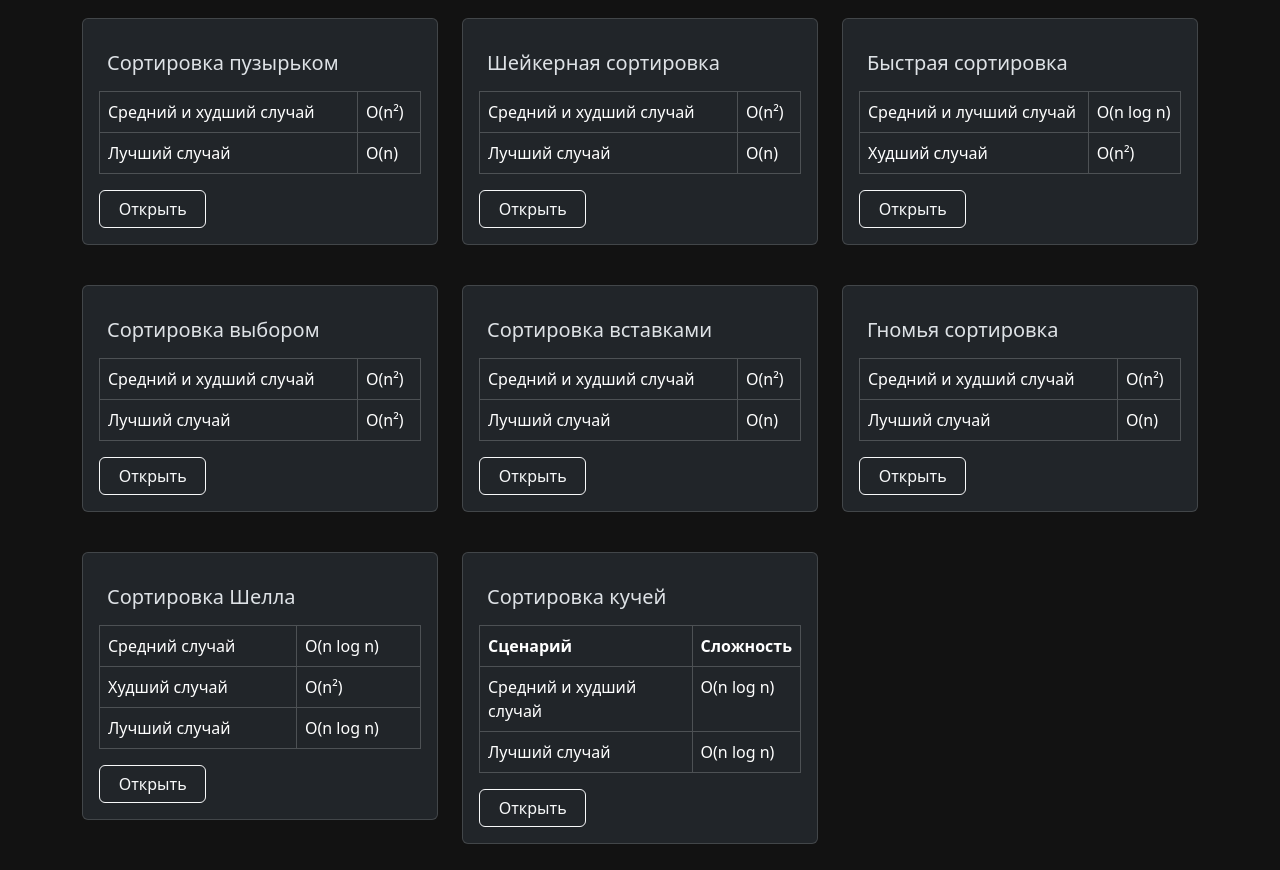
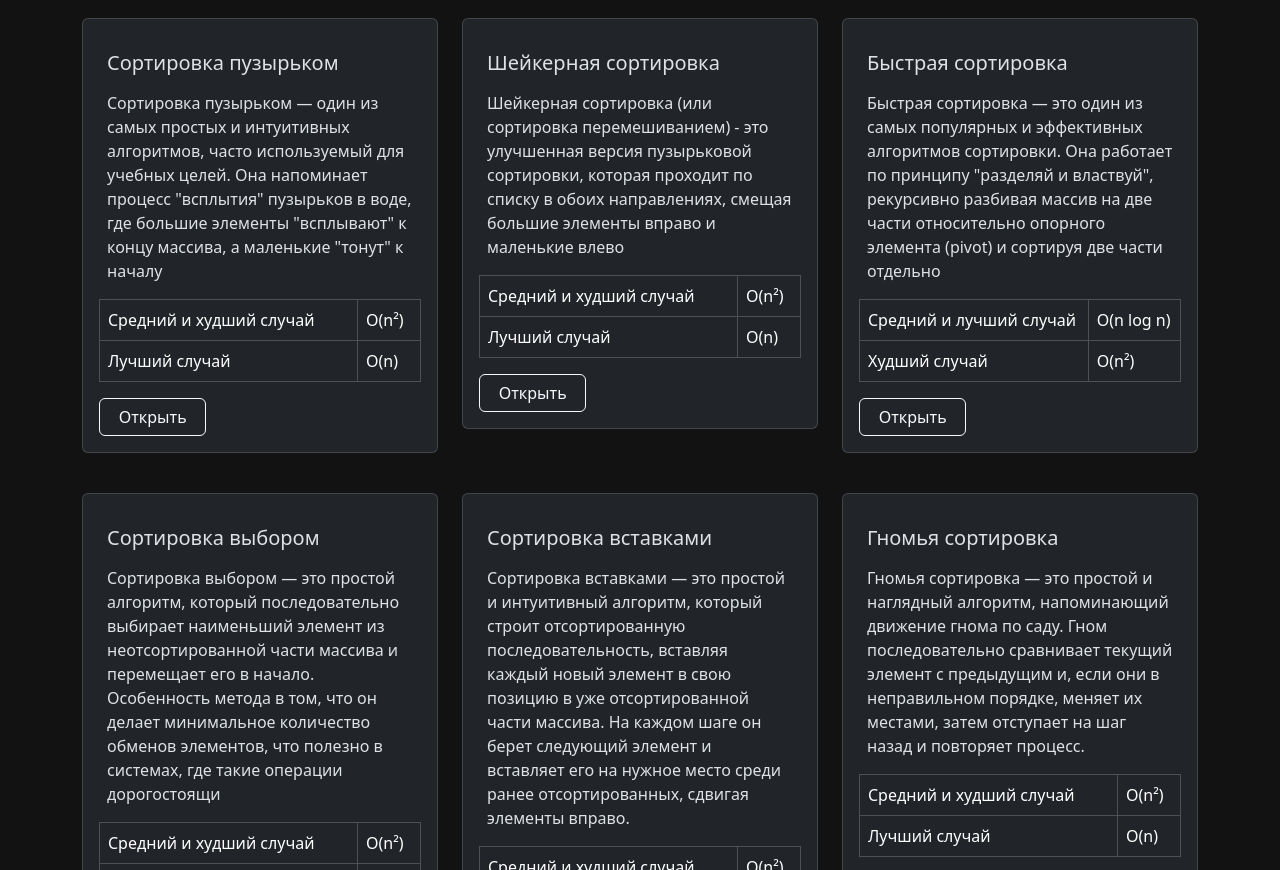
Before and after one commit to kokanov-alexandr/SortVisualizer, a website: page index.html in a window 1280 px wide. Shown: the part 78-948 px from the top of the page. Drawn offline with nearby package versions, Linux system fonts and the light colour scheme.

Commit message:
add sort description on main page

```diff
--- a/index.html
+++ b/index.html
@@ -13,15 +13,16 @@
     />
   </head>
 
-    <body class="container" style="background-color: #121212;">
+  <body class="container" style="background-color: #121212;">
     <div class="p-3 text-left">
-        <h1 class="mx-3 mt-2"><a class="link-offset-2 link-underline link-underline-opacity-0 text-primary" href="/">Визуализатор сортировок</a></h1>
+        <h1 class="mx-3 mt-2"><a class="link-offset-2 link-underline link-underline-opacity-0 text-primary" href="../">Визуализатор сортировок</a></h1>
     </div>
     <div class="row row-cols-1 row-cols-md-3 g-4">
       <div class="col">
         <div class="card shadow-10 mb-3">
           <div class="card-body">
             <h5 class="card-title my-3 mx-2">Сортировка пузырьком</h5>
+            <p class="mx-2">Сортировка пузырьком — один из самых простых и интуитивных алгоритмов, часто используемый для учебных целей. Она напоминает процесс "всплытия" пузырьков в воде, где большие элементы "всплывают" к концу массива, а маленькие "тонут" к началу</p>
             <table class="table table-dark table-bordered">
               </thead>
               <tbody>
@@ -50,6 +51,7 @@
         <div class="card shadow-10 mb-3">
           <div class="card-body">
             <h5 class="card-title my-3 mx-2">Шейкерная сортировка</h5>
+            <p class="mx-2">Шейкерная сортировка (или сортировка перемешиванием) - это улучшенная версия пузырьковой сортировки, которая проходит по списку в обоих направлениях, смещая большие элементы вправо и маленькие влево</p>
             <table class="table table-dark table-bordered">
               <tbody>
                   <tr>
@@ -76,6 +78,7 @@
         <div class="card shadow-10 mb-3">
           <div class="card-body">
             <h5 class="card-title my-3 mx-2">Быстрая сортировка</h5>
+            <p class="mx-2">Быстрая сортировка — это один из самых популярных и эффективных алгоритмов сортировки. Она работает по принципу "разделяй и властвуй", рекурсивно разбивая массив на две части относительно опорного элемента (pivot) и сортируя две части отдельно</p>
             <table class="table table-dark table-bordered">
               <tbody>
                   <tr>
@@ -102,6 +105,7 @@
         <div class="card shadow-10 mb-3">
           <div class="card-body">
             <h5 class="card-title my-3 mx-2">Сортировка выбором</h5>
+            <p class="mx-2">Сортировка выбором — это простой алгоритм, который последовательно выбирает наименьший элемент из неотсортированной части массива и перемещает его в начало. Особенность метода в том, что он делает минимальное количество обменов элементов, что полезно в системах, где такие операции дорогостоящи</p>
             <table class="table table-dark table-bordered">
               <tbody>
                   <tr>
@@ -128,6 +132,7 @@
         <div class="card shadow-10 mb-3">
           <div class="card-body">
             <h5 class="card-title my-3 mx-2">Сортировка вставками</h5>
+            <P class="mx-2">Сортировка вставками — это простой и интуитивный алгоритм, который строит отсортированную последовательность, вставляя каждый новый элемент в свою позицию в уже отсортированной части массива. На каждом шаге он берет следующий элемент и вставляет его на нужное место среди ранее отсортированных, сдвигая элементы вправо. </P>
             <table class="table table-dark table-bordered">
               <tbody>
                   <tr>
@@ -154,6 +159,7 @@
         <div class="card shadow-10 mb-3">
           <div class="card-body">
             <h5 class="card-title my-3 mx-2">Гномья сортировка</h5>
+            <p class="mx-2">Гномья сортировка — это простой и наглядный алгоритм, напоминающий движение гнома по саду. Гном последовательно сравнивает текущий элемент с предыдущим и, если они в неправильном порядке, меняет их местами, затем отступает на шаг назад и повторяет процесс. </p>
             <table class="table table-dark table-bordered">
               <tbody>
                   <tr>
@@ -180,6 +186,7 @@
         <div class="card shadow-10 mb-3">
           <div class="card-body">
             <h5 class="card-title my-3 mx-2">Сортировка Шелла</h5>
+            <p class="mx-2">Сортировка Шелла — это улучшенный вариант сортировки вставками, который использует последовательность шагов (шаги Шелла). На первых этапах сортировки интервал (шаг) большой, затем постепенно уменьшается до 1.</p>
             <table class="table table-dark table-bordered">
               </thead>
               <tbody>
@@ -211,6 +218,7 @@
         <div class="card shadow-10 mb-3">
           <div class="card-body">
             <h5 class="card-title my-3 mx-2">Сортировка кучей</h5>
+            <P class="mx-2">Сортировка кучей использует структуру данных куча. Вначале формируется куча из элементов массива, затем происходит сортировка: извлекается максимальный элемент (для сортировки по возрастанию), и куча перестраивается. Процесс повторяется до тех пор, пока в куче не останется один элемент.</P>
             <table class="table table-dark table-bordered">
               <thead>
                   <tr>
```
Also changed, not shown: styles.css (line endings or trailing spaces).
